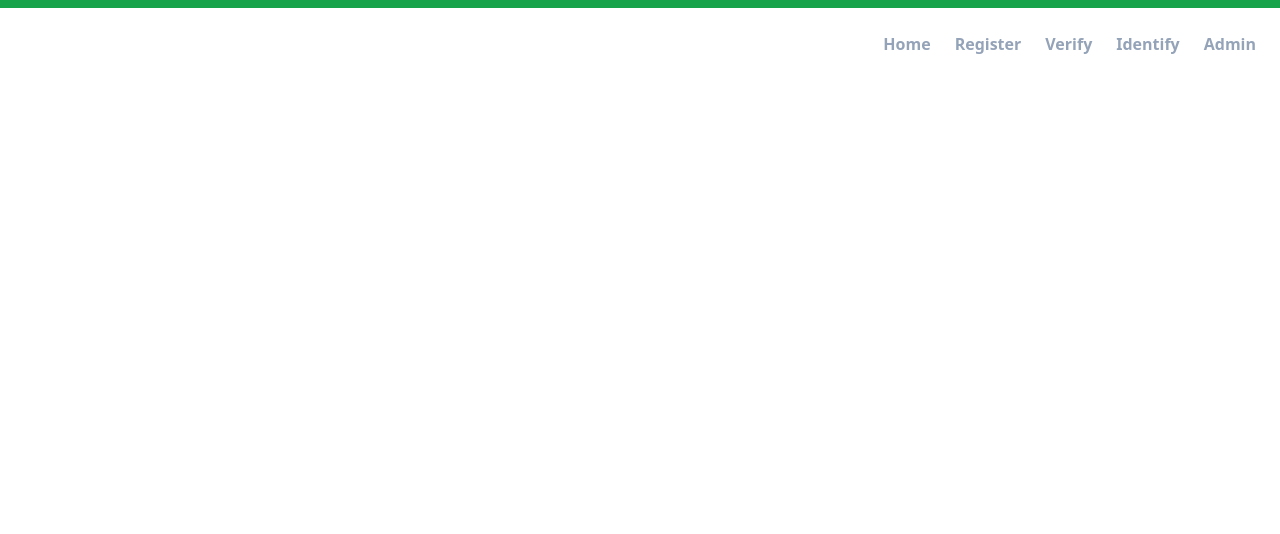
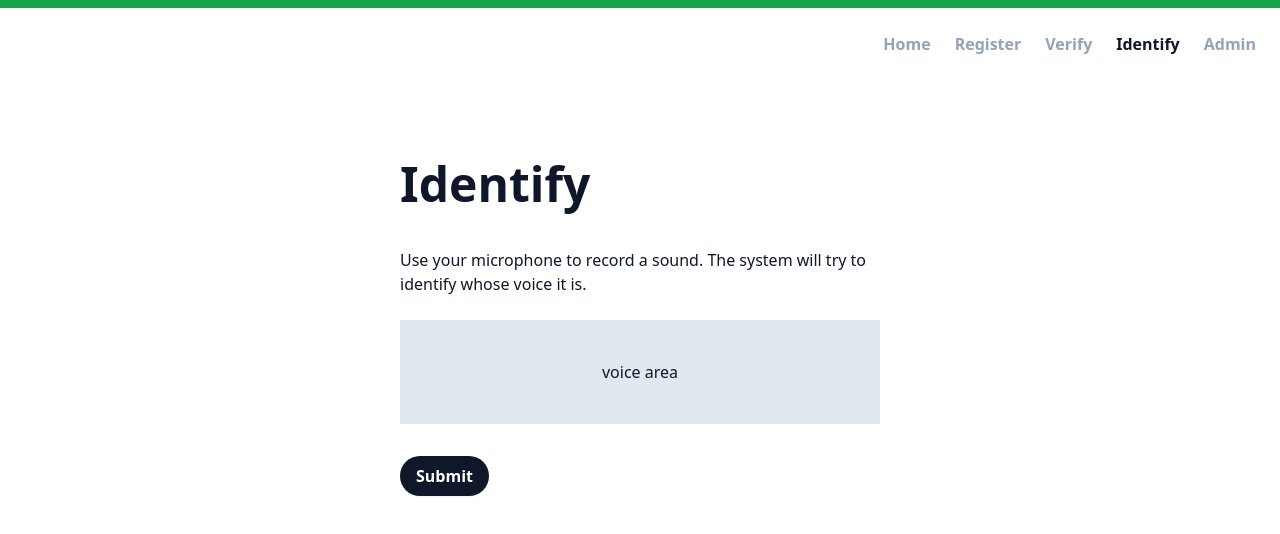
Before and after one commit to DobaKung/vauth, a Vue app: page /identify in a window 1280 px wide. Shown: the top 534 px of the page. Built offline with nearby package versions, Linux system fonts and the light colour scheme.

Commit message:
feat(view): add Identify page

```diff
--- /dev/null
+++ b/src/components/Footer.vue
@@ -0,0 +1,3 @@
+<template>
+  <footer style="height: 120px" />
+</template>
--- /dev/null
+++ b/src/components/MicInput.vue
@@ -0,0 +1,3 @@
+<template>
+  <div class="bg-slate-200 py-10 text-center">voice area</div>
+</template>
--- a/src/router/index.ts
+++ b/src/router/index.ts
@@ -12,6 +12,11 @@ const routes: Array<RouteRecordRaw> = [
     name: "Register",
     component: () => import("../views/Register.vue"),
   },
+  {
+    path: "/identify",
+    name: "Identify",
+    component: () => import("../views/Identify.vue"),
+  },
 ];
 
 const router = createRouter({
--- /dev/null
+++ b/src/views/Identify.vue
@@ -0,0 +1,22 @@
+<script setup lang="ts">
+import PageTitle from "../components/PageTitle.vue";
+import MicInput from "../components/MicInput.vue";
+import Footer from "../components/Footer.vue";
+</script>
+
+<template>
+  <div class="container max-w-lg mx-auto px-4 py-4">
+    <PageTitle title="Identify" />
+    <p class="mb-6">
+      Use your microphone to record a sound. The system will try to identify
+      whose voice it is.
+    </p>
+    <MicInput />
+    <button
+      class="mt-8 px-4 py-2 mx-auto font-semibold bg-primary hover:bg-accent text-white rounded-full shadow-sm"
+    >
+      Submit
+    </button>
+    <Footer />
+  </div>
+</template>
```
